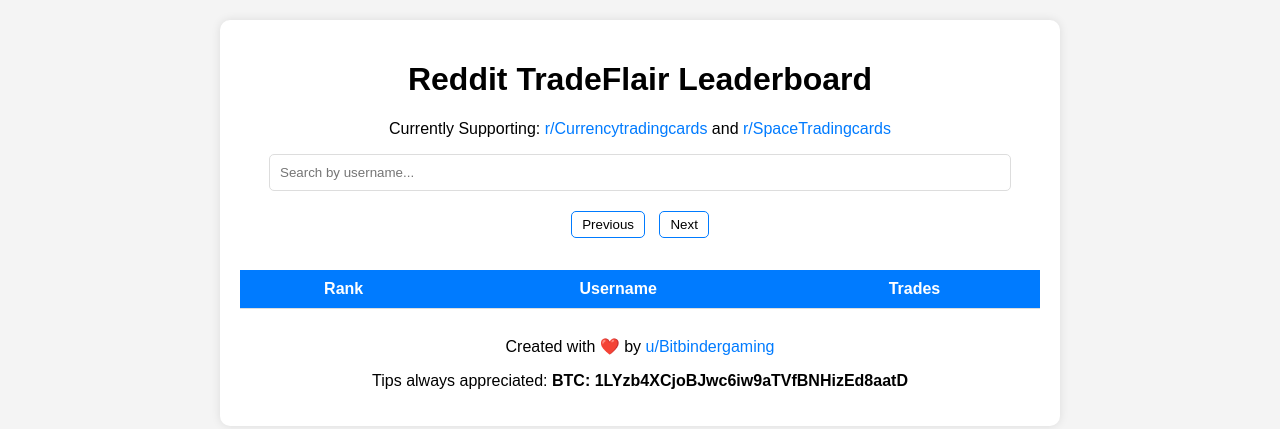
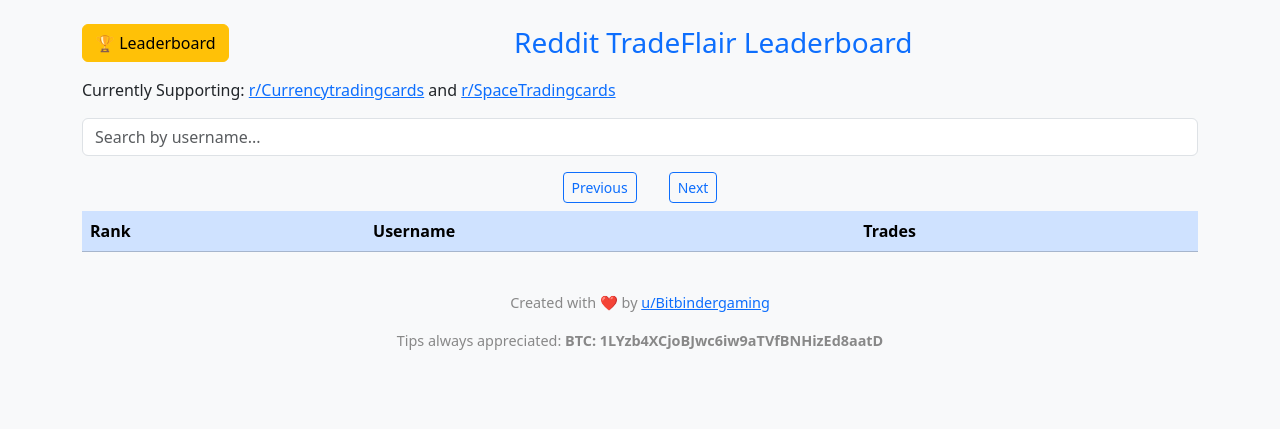
Before and after one commit to bitbindernet/TradeFlair, a plain HTML site: page tradeCountDisplay/index.html in a window 1280 px wide. Drawn offline with nearby package versions, Linux system fonts and the light colour scheme; no server answers.

Commit message:
leaderboard bootstrap fixes

```diff
--- a/tradeCountDisplay/index.html
+++ b/tradeCountDisplay/index.html
@@ -4,130 +4,31 @@
     <meta charset="UTF-8">
     <meta name="viewport" content="width=device-width, initial-scale=1.0">
     <title>Trade Leaderboard</title>
-    <style>
-        body {
-            font-family: Arial, sans-serif;
-            text-align: center;
-            background-color: #f4f4f4;
-            margin: 0;
-            padding: 20px;
-        }
-        .container {
-            max-width: 800px;
-            margin: auto;
-            background: white;
-            padding: 20px;
-            border-radius: 10px;
-            box-shadow: 0px 0px 10px rgba(0,0,0,0.1);
-        }
-        table {
-            width: 100%;
-            border-collapse: collapse;
-            margin-top: 20px;
-        }
-        th, td {
-            padding: 10px;
-            border-bottom: 1px solid #ddd;
-        }
-        th {
-            background: #007BFF;
-            color: white;
-        }
-        input {
-            width: 90%;
-            padding: 10px;
-            margin-bottom: 10px;
-            border: 1px solid #ddd;
-            border-radius: 5px;
-        }
-        a {
-            text-decoration: none;
-            color: #007BFF;
-        }
-        a:hover {
-            text-decoration: underline;
-        }
-        #pagination {
-            margin-top: 10px;
-        }
-        #pagination button {
-            padding: 5px 10px;
-            margin: 0 5px;
-            border: 1px solid #007BFF;
-            border-radius: 5px;
-            background: white;
-            cursor: pointer;
-        }
-        #pagination button:disabled {
-            opacity: 0.5;
-            cursor: default;
-        }
-/*       .onyx        { background: #111; color: #fff; }
-        .sapphire    { background: #1e3a5c; color: #fff; }
-        .gold        { background: #ffd700; color: #222; }
-        .aquamarine  { background: #7fffd4; color: #222; }
-        .ruby        { background: #9b111e; color: #fff; }
-        .opal        { background: #f8f8ff; color: #222; }
-        .jade        { background: #00a86b; color: #fff; }
-        .amethyst    { background: #9966cc; color: #fff; }
-        .silver      { background: #c0c0c0; color: #222; }
-        .garnet      { background: #8b0000; color: #fff; }
-        .emerald     { background: #006400; color: #fff; }
-        .beryl       { background: #ffb347; color: #222; } */
-        /* Add a colored border to the left of the row */
 
-        .onyx        { border-left: 8px solid #111; }
-        .sapphire    { border-left: 8px solid #1e3a5c; }
-        .gold        { border-left: 8px solid #ffd700; }
-        .aquamarine  { border-left: 8px solid #7fffd4; }
-        .ruby        { border-left: 8px solid #9b111e; }
-        /*.opal        { border-left: 8px solid #f8f8ff; }*/
-        .jade        { border-left: 8px solid #00a86b; }
-        .amethyst    { border-left: 8px solid #9966cc; }
-        .silver      { border-left: 8px solid #c0c0c0; }
-        .garnet      { border-left: 8px solid #8b0000; }
-        .emerald     { border-left: 8px solid #006400; }
-        .beryl       { border-left: 8px solid #ffb347; }
+    <link href="https://cdn.jsdelivr.net/npm/bootstrap@5.3.3/dist/css/bootstrap.min.css" rel="stylesheet">
+    <link rel="stylesheet" href="style.css">
 
-        .onyx        { box-shadow: 0 0 10px 2px #111; }
-        .sapphire    { box-shadow: 0 0 10px 2px #1e3a5c; }
-        .gold        { box-shadow: 0 0 10px 2px #ffd700; }
-        .aquamarine  { box-shadow: 0 0 10px 2px oklch(90.723% 0.10824 202.018); }
-        .ruby        { box-shadow: 0 0 10px 2px #9b111e; }
-        /*.opal        { box-shadow: 0 0 10px 2px #f8f8ff; }*/
-        .jade        { box-shadow: 0 0 10px 2px #00a86b; }
-        .amethyst    { box-shadow: 0 0 10px 2px #9966cc; }
-        .silver      { box-shadow: 0 0 10px 2px #c0c0c0; }
-        .garnet      { box-shadow: 0 0 10px 2px #8b0000; }
-        .emerald     { box-shadow: 0 0 10px 2px #006400; }
-        .beryl       { box-shadow: 0 0 10px 2px #ffb347; }
-        table {
-            width: 100%;
-            border-collapse: separate;
-            border-spacing: 0 12px;
-            margin-top: 20px;
-        }
-        tr {
-            background-clip: padding-box;
-        }
-    </style>
 </head>
-<body>
-    <div class="container">
-        <h1>Reddit TradeFlair Leaderboard</h1>
-        <p>Currently Supporting:
+<body class="bg-light">
+    <div class="container my-4">
+        <div class="d-flex justify-content-between align-items-center mb-3 flex-wrap">
+            <button onclick="window.location.href='index.html'" class="btn btn-warning mb-2 mb-md-0">🏆 Leaderboard</button>
+            <h1 class="h3 text-primary text-center flex-grow-1 mb-0">Reddit TradeFlair Leaderboard</h1>
+        </div>
+        <p>
+            Currently Supporting:
             <a href="https://www.reddit.com/r/Currencytradingcards/" target="_blank">r/Currencytradingcards</a>
             and <a href="https://www.reddit.com/r/Spacetradingcards/" target="_blank">r/SpaceTradingcards</a>
         </p>
-
-        <input type="text" id="search" placeholder="Search by username...">
-        <div id="pagination">
-            <button id="prev">Previous</button>
-            <span id="page"></span>
-            <button id="next">Next</button>
+        <input type="text" id="search" class="form-control mb-3" placeholder="Search by username...">
+        <div class="d-flex justify-content-center align-items-center mb-2" id="pagination">
+            <button id="prev" class="btn btn-outline-primary btn-sm me-2">Previous</button>
+            <span id="page" class="mx-2"></span>
+            <button id="next" class="btn btn-outline-primary btn-sm ms-2">Next</button>
         </div>
-        <table>
-            <thead>
+        <div class="table-responsive">
+            <table class="table table-hover align-middle">
+                <thead class="table-primary">
                     <tr>
                         <th>Rank</th>
                         <th>Username</th>
@@ -136,10 +37,10 @@
                 </thead>
                 <tbody id="leaderboard"></tbody>
             </table>
-        <p class="small-text">Created with ❤️ by <a href="https://www.reddit.com/user/Bitbindergaming" target="_blank">u/Bitbindergaming</a></p>
-        <p class="small-text">Tips always appreciated: <strong>BTC: 1LYzb4XCjoBJwc6iw9aTVfBNHizEd8aatD</strong></p>
         </div>
-
+        <p class="small-text text-center mt-4">Created with ❤️ by <a href="https://www.reddit.com/user/Bitbindergaming" target="_blank">u/Bitbindergaming</a></p>
+        <p class="small-text text-center">Tips always appreciated: <strong>BTC: 1LYzb4XCjoBJwc6iw9aTVfBNHizEd8aatD</strong></p>
+    </div>
     <script>
         const PAGE_SIZE = 20;
         let allUsers = [];
--- /dev/null
+++ b/tradeCountDisplay/style.css
@@ -0,0 +1,34 @@
+.user-stats {
+    margin-bottom: 20px;
+    padding: 15px;
+    background: #f0f8ff;
+    border-radius: 8px;
+    text-align: left;
+    max-width: 600px;
+    margin-left: auto;
+    margin-right: auto;
+    font-size: 1.1em;
+}
+.user-stats strong { color: #007BFF; }
+.small-text { font-size: 0.9em; color: #888; }
+
+/* Leaderboard row highlights */
+.onyx        { border-left: 8px solid #111; box-shadow: 0 0 10px 2px #111; }
+.sapphire    { border-left: 8px solid #1e3a5c; box-shadow: 0 0 10px 2px #1e3a5c; }
+.gold        { border-left: 8px solid #ffd700; box-shadow: 0 0 10px 2px #ffd700; }
+.aquamarine  { border-left: 8px solid #7fffd4; box-shadow: 0 0 10px 2px #7fffd4; }
+.ruby        { border-left: 8px solid #9b111e; box-shadow: 0 0 10px 2px #9b111e; }
+.opal        { border-left: 8px solid #f8f8ff; box-shadow: 0 0 10px 2px #f8f8ff; }
+.jade        { border-left: 8px solid #00a86b; box-shadow: 0 0 10px 2px #00a86b; }
+.amethyst    { border-left: 8px solid #9966cc; box-shadow: 0 0 10px 2px #9966cc; }
+.silver      { border-left: 8px solid #c0c0c0; box-shadow: 0 0 10px 2px #c0c0c0; }
+.garnet      { border-left: 8px solid #8b0000; box-shadow: 0 0 10px 2px #8b0000; }
+.emerald     { border-left: 8px solid #006400; box-shadow: 0 0 10px 2px #006400; }
+.beryl       { border-left: 8px solid #ffb347; box-shadow: 0 0 10px 2px #ffb347; }
+
+@media (max-width: 600px) {
+    .container { padding: 5px; }
+    th, td { padding: 6px; font-size: 0.95em; }
+    .user-stats { font-size: 1em; padding: 10px; }
+    h1, .h3 { font-size: 1.3em; }
+}
```
Also changed, not shown: tradeCountDisplay/tradehistory.html (+22 -93 lines), 1 other file. Lines whose indentation alone changed are shown as unchanged.
